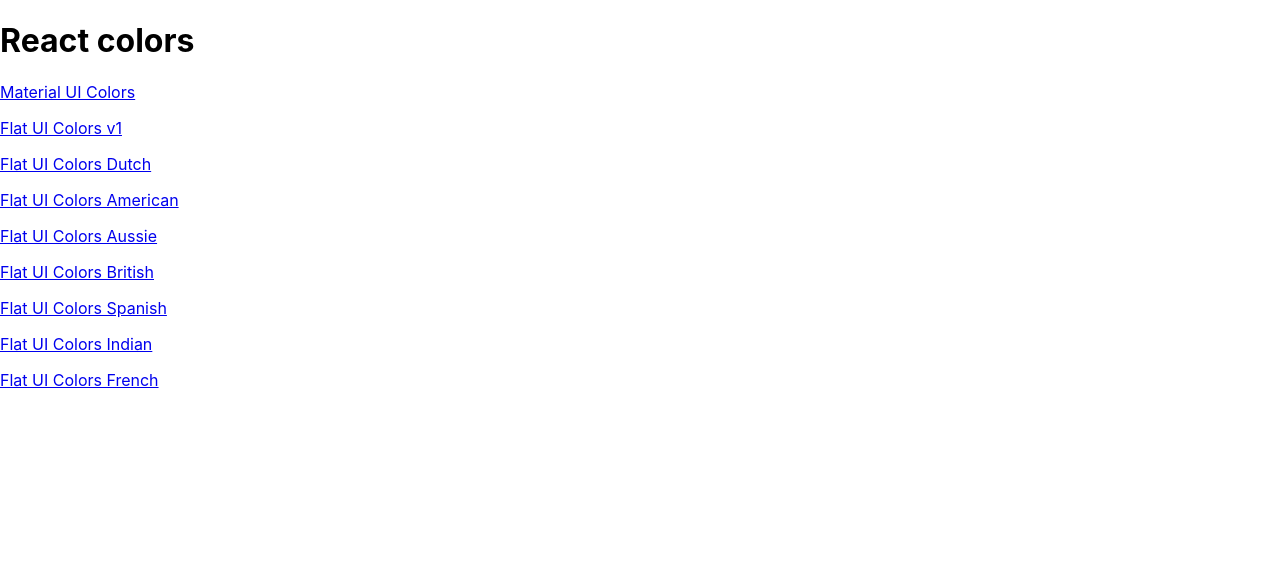
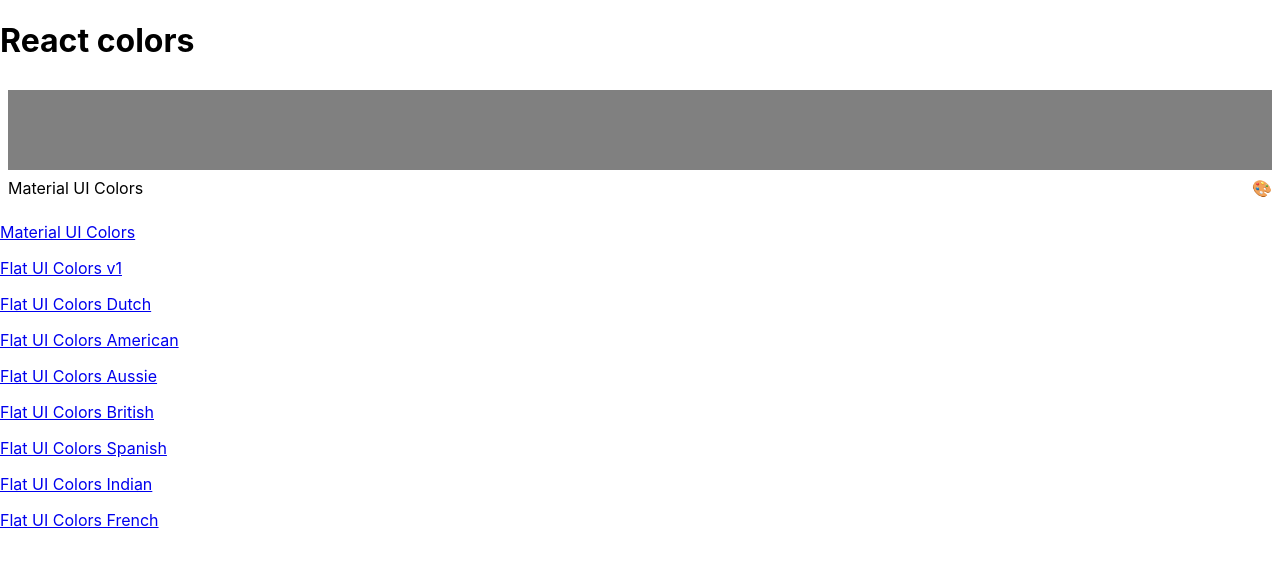
Before and after one commit to hemmayo/color-app, a React (Create React App) app: page / in a window 1280 px wide. Shown: the top 564 px of the page. Built offline with nearby package versions, Linux system fonts and the light colour scheme.

Commit message:
start styling mini palette

```diff
--- /dev/null
+++ b/src/MiniPalette.js
@@ -0,0 +1,38 @@
+import React from "react";
+import { withStyles } from "@material-ui/styles";
+
+const styles = {
+  root: {
+    backgroundColor: "white",
+    position: "relative",
+    overflow: "hidden",
+    borderRadius: "5px",
+    padding: "0.5rem",
+    cursor: "pointer"
+  },
+  colors: {
+    backgroundColor: "grey",
+    height: "10vh"
+  },
+  title: {
+    display: "flex",
+    justifyContent: "space-between",
+    alignItems: "center",
+    fontSize: "1rem",
+    paddingTop: "0.5rem"
+  },
+  emoji: {}
+};
+function MiniPalette(props) {
+  const { classes, paletteName: name, emoji } = props;
+  return (
+    <div className={classes.root}>
+      <div className={classes.colors} />
+      <div className={classes.title}>
+        {name} <span className={classes.emoji}>{emoji}</span>
+      </div>
+    </div>
+  );
+}
+
+export default withStyles(styles)(MiniPalette);
--- a/src/PaletteList.js
+++ b/src/PaletteList.js
@@ -1,5 +1,6 @@
 import React, { Component } from "react";
 import { Link } from "react-router-dom";
+import MiniPalette from "./MiniPalette";
 
 export default class PaletteList extends Component {
   render() {
@@ -7,6 +8,7 @@
     return (
       <div>
         <h1>React colors</h1>
+        <MiniPalette {...palettes[0]} />
         {palettes.map((palette, idx) => (
           <p key={idx}>
             <Link to={`/palette/${palette.id}`}>{palette.paletteName}</Link>
```
